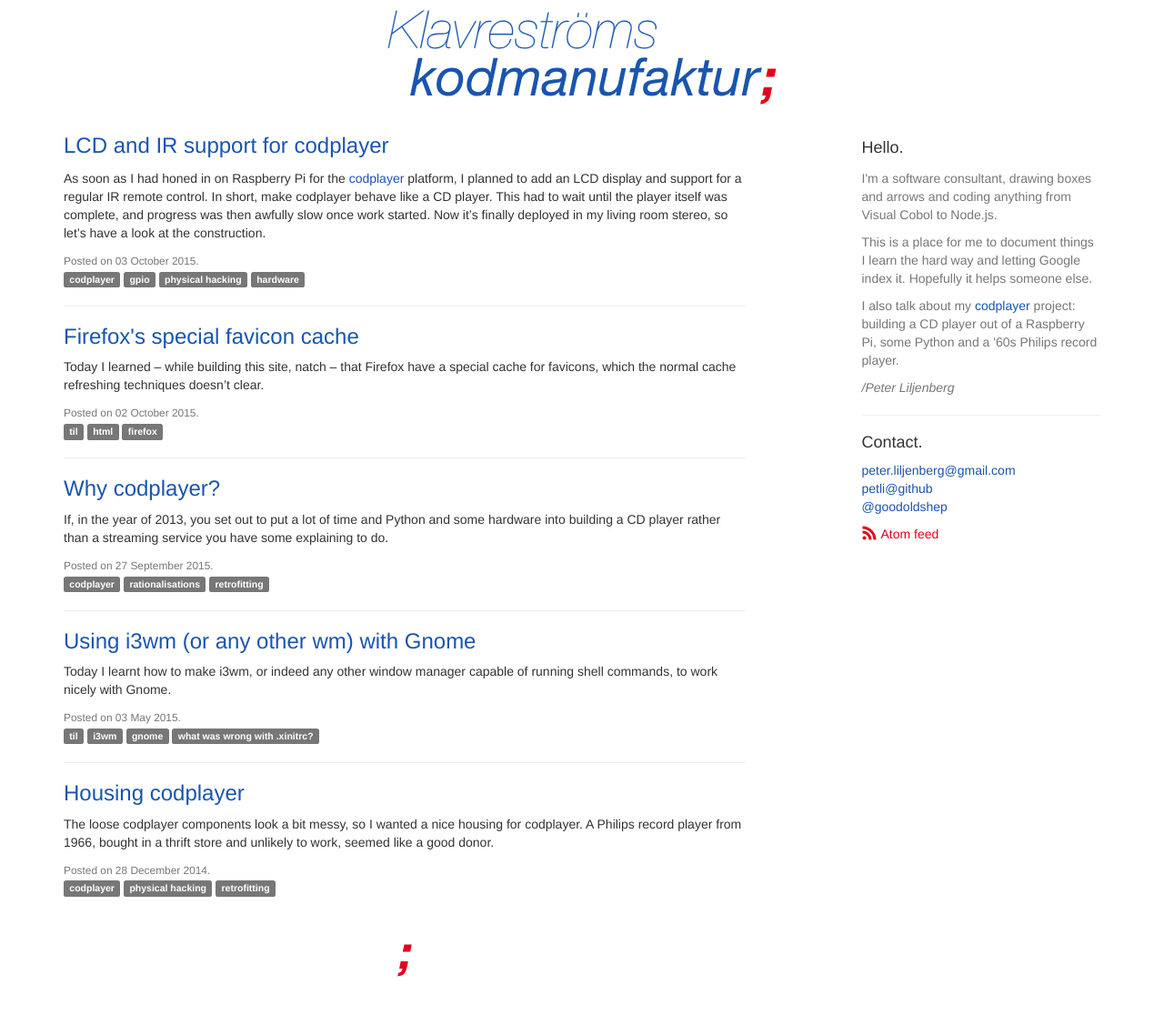
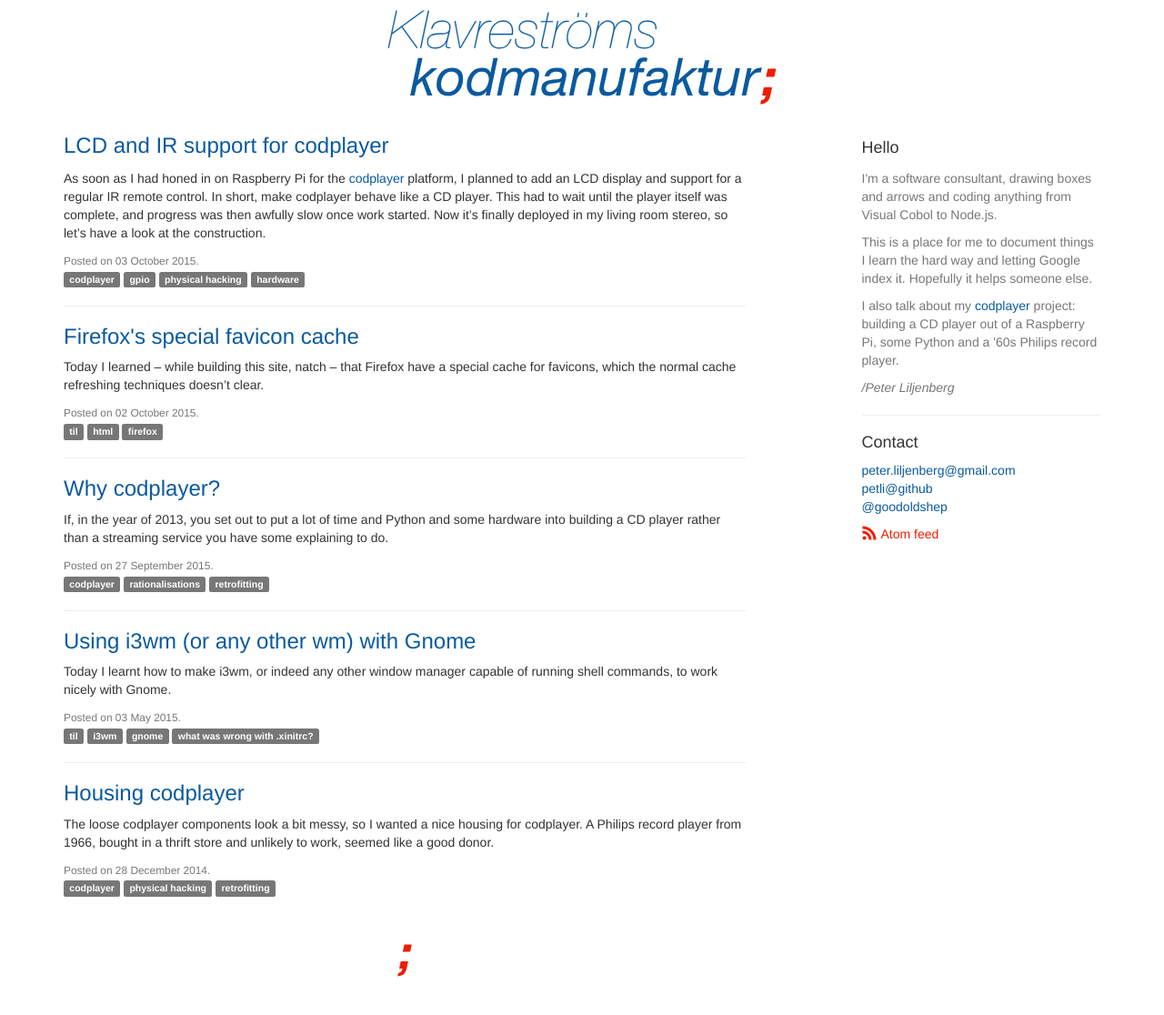
Before and after one commit to petli/petli.github.io, a Jekyll site: the page built from index.html, in a window 1280 px wide. Shown: the whole page at 91% size. Built offline with Jekyll 4.4.1, drawn with Linux system fonts in a browser that asks for light colours; Markdown is read by kramdown in place of the engine named in the settings.

Commit message:
Tweaked brand colours

```diff
--- a/css/klavrekod.scss
+++ b/css/klavrekod.scss
@@ -60,7 +60,7 @@
     }
 
     a {
-        color: #e4021d;
+        color: #ee1d02;
     }
 }
 
--- a/index.html
+++ b/index.html
@@ -39,7 +39,7 @@
         </div>
 
         <div class="col-sm-3 col-sm-offset-1">
-          <h4 class="first-column-header">Hello.</h4>
+          <h4 class="first-column-header">Hello</h4>
 
           <div class="text-muted">
             <p> I'm a software consultant, drawing boxes and arrows and
@@ -59,7 +59,7 @@
 
           <hr />
 
-          <h4>Contact.</h4>
+          <h4>Contact</h4>
 
           <ul class="list-unstyled">
             <li><a href="mailto:peter.liljenberg@gmail.com">peter.liljenberg@gmail.com</a></li>
--- a/src/bootstrap-config.json
+++ b/src/bootstrap-config.json
@@ -6,7 +6,7 @@
     "@gray": "lighten(@gray-base, 33.5%)",
     "@gray-light": "lighten(@gray-base, 46.7%)",
     "@gray-lighter": "lighten(@gray-base, 93.5%)",
-    "@brand-primary": "#1955af",
+    "@brand-primary": "#0a5a9e",
     "@brand-success": "#5cb85c",
     "@brand-info": "#5bc0de",
     "@brand-warning": "#f0ad4e",
```
Also changed, not shown: css/bootstrap-theme.min.css, css/bootstrap.min.css, favicon.ico, images/feed.svg, images/klavrekod.svg, images/semicolon.svg.
